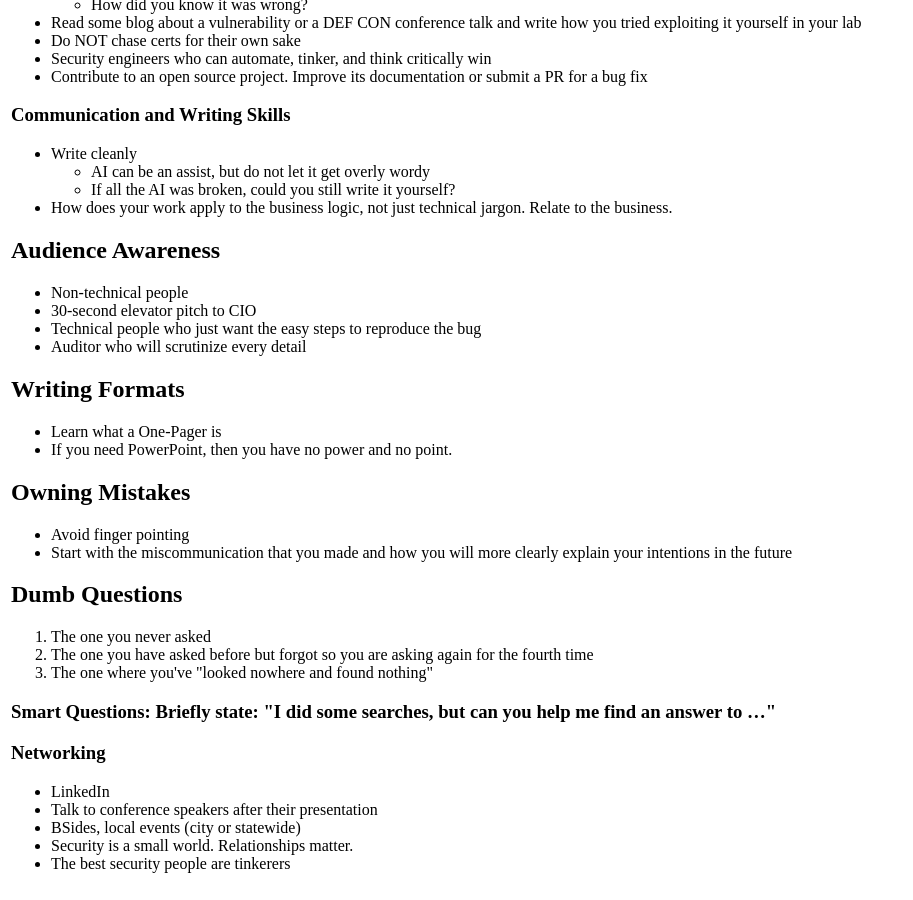
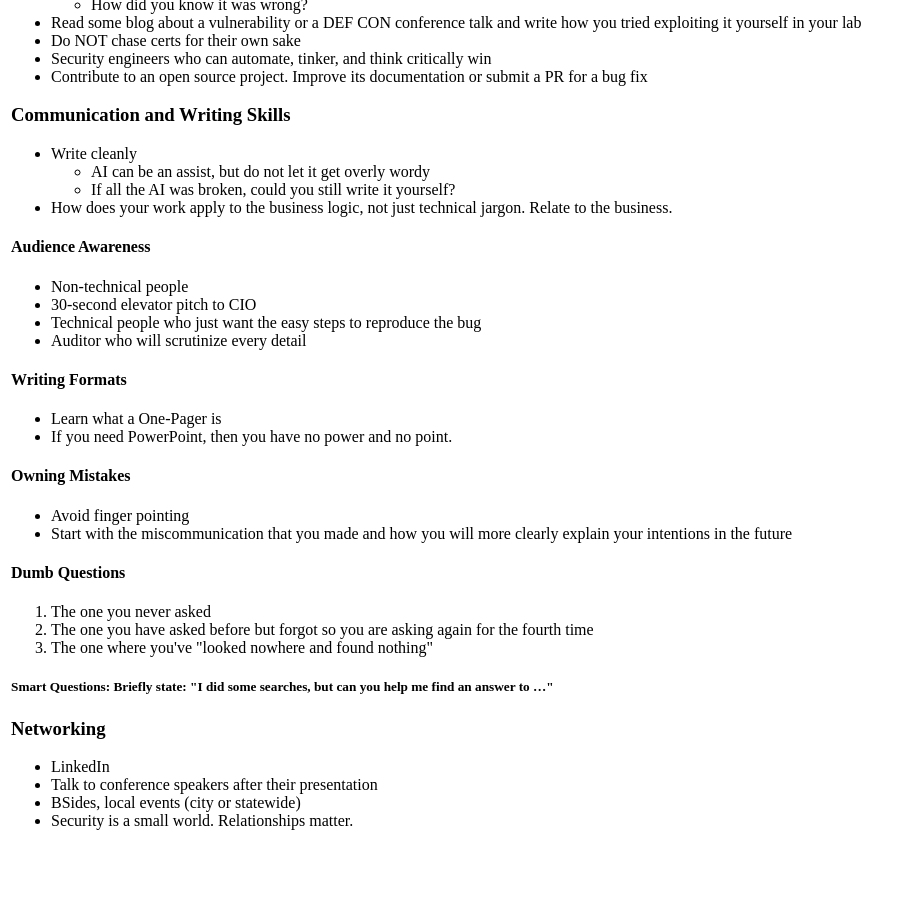
Before and after one commit to rbeede/rbeede.github.io, a Jekyll site: the page built from _posts/2026-06-20-Cybersecurity_Career_Advice.html, in a window 1280 px wide and 900 px high, scrolled down 1348 px. Shown: the whole window, without its empty margins (0-913 px from the left). Built offline with Jekyll 4.4.1, drawn with Linux system fonts in a browser that asks for light colours; after the commit the page ends 2205 px from its top, so only the background shows below that.

Commit message:
Change headings from h2 to h4 and h3 to h5

```diff
--- a/_posts/2026-06-20-Cybersecurity_Career_Advice.html
+++ b/_posts/2026-06-20-Cybersecurity_Career_Advice.html
@@ -104,7 +104,7 @@ Have something besides your ISP provided router and your laptop. This may includ
 <li>How does your work apply to the business logic, not just technical jargon. Relate to the business.</li>
 </ul>
 
-<h2>Audience Awareness</h2>
+<h4>Audience Awareness</h4>
 <ul>
 <li>Non-technical people</li>
 <li>30-second elevator pitch to CIO</li>
@@ -112,26 +112,26 @@ Have something besides your ISP provided router and your laptop. This may includ
 <li>Auditor who will scrutinize every detail</li>
 </ul>
 
-<h2>Writing Formats</h2>
+<h4>Writing Formats</h4>
 <ul>
 <li>Learn what a One-Pager is</li>
 <li>If you need PowerPoint, then you have no power and no point.</li>
 </ul>
 
-<h2>Owning Mistakes</h2>
+<h4>Owning Mistakes</h4>
 <ul>
 <li>Avoid finger pointing</li>
 <li>Start with the miscommunication that you made and how you will more clearly explain your intentions in the future</li>
 </ul>
 
-<h2>Dumb Questions</h2>
+<h4>Dumb Questions</h4>
 <ol>
 <li>The one you never asked</li>
 <li>The one you have asked before but forgot so you are asking again for the fourth time</li>
 <li>The one where you've "looked nowhere and found nothing"</li>
 </ol>
 
-<h3>Smart Questions: Briefly state: "I did some searches, but can you help me find an answer to …"</h3>
+<h5>Smart Questions: Briefly state: "I did some searches, but can you help me find an answer to …"</h5>
 
 <h3>Networking</h3>
 
@@ -140,5 +140,4 @@ Have something besides your ISP provided router and your laptop. This may includ
 <li>Talk to conference speakers after their presentation</li>
 <li>BSides, local events (city or statewide)</li>
 <li>Security is a small world. Relationships matter.</li>
-<li>The best security people are tinkerers</li>
 </ul>
```
